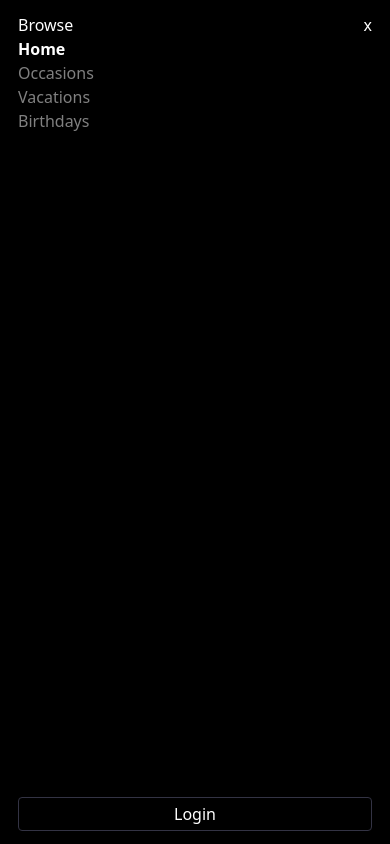
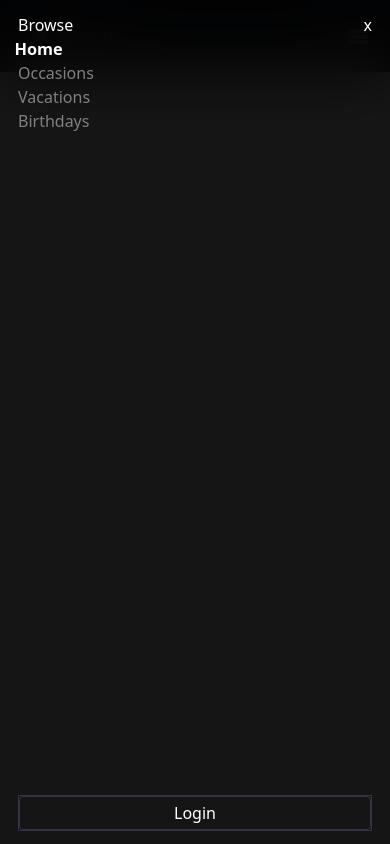
Before and after one commit to IshmamDC217/BUIT-ChobiGhor, a Next.js app: page / in a window 390 px wide. Both pictures are taken after a click on the icon 361 px from the left and 36 px from the top of the page. Built offline with nearby package versions, Linux system fonts and the light colour scheme.

Commit message:
Fixed bugs: - Mobile Login Button not showing up - Responsiveness was not consistent now is - hover effects would overflow, does not anymore

```diff
--- a/components/Navigation/BurgerMenu/index.tsx
+++ b/components/Navigation/BurgerMenu/index.tsx
@@ -24,7 +24,7 @@ function BurgerMenu () {
     }
     return (
       <div className={className} key={index}>
-        <Link className="navcomp" href={value.path}>
+        <Link href={value.path}>
           {value.name}
         </Link>
       </div>
@@ -34,7 +34,7 @@ function BurgerMenu () {
   return (
     <div className='md:hidden'>
       <ImMenu
-        style={{ fontSize: '26px' }}
+        className={styles.burger}
         onClick={swapVisibility()}
       />
       <div className={`${styles.menu} ${visibility} flex justify-between`}>
--- a/components/Navigation/BurgerMenu/styles.module.css
+++ b/components/Navigation/BurgerMenu/styles.module.css
@@ -1,5 +1,5 @@
 .menu {
-  background-color: black;
+  background-color: #000000ea;
   position: absolute;
   left: 0;
   top: 0;
@@ -8,4 +8,22 @@
   padding: 13px 18px;
   flex-direction: column;
   justify-content: space-between;
+  backdrop-filter: blur(30px);
 }
+
+.burger {
+  background-color: transparent;
+  font-size: 32px;
+  cursor: pointer;
+  transition: 300ms;
+  padding: 5px;
+  border-radius: 4px;
+  box-shadow: -3px -4px 8px transparent;
+}
+
+.burger:hover, .burger:active {
+  background-color: #445;
+  scale: 1.05;
+  box-shadow: 0 4px 8px black;
+  margin-bottom: 2px;
+}
--- a/components/Navigation/LoginButton/index.tsx
+++ b/components/Navigation/LoginButton/index.tsx
@@ -5,14 +5,14 @@ import styles from "./styles.module.css";
 interface ILoginButton { isDesktopComponent: boolean };
 function LoginButton ({ isDesktopComponent } : ILoginButton) {
   const [isVisible, setIsVisible] = useState(false)
-  const buttonClass = styles.directButton.concat(isDesktopComponent
+  const componentDevice = isDesktopComponent
     ? ` ${styles.desktop}`
-    : ` ${styles.mobile}`);
+    : ` ${styles.mobile}`;
 
   return (
-  <div className="login-container">
+  <div className={"login-container" + componentDevice}>
     <button
-      className={buttonClass}
+      className={styles.directButton + componentDevice}
       onClick={(e) => {
         e.preventDefault();
         setIsVisible(true);
--- a/components/Navigation/LoginButton/styles.module.css
+++ b/components/Navigation/LoginButton/styles.module.css
@@ -14,7 +14,7 @@
   box-shadow: 0 4px 8px black;
 }
 
-@media (max-width: 450px) {
+@media (max-width: 768px) {
   .desktop {
     display: none;
   }
--- a/styles/globals.css
+++ b/styles/globals.css
@@ -18,10 +18,12 @@
 
 .nav-center-link {
   color: grey;
+  transition: 300ms;
 }
 
 .nav-center-link:hover, .nav-center-link.active {
   color: white;
+  scale: 1.02;
 }
 
 .nav-center-link.active {
```
